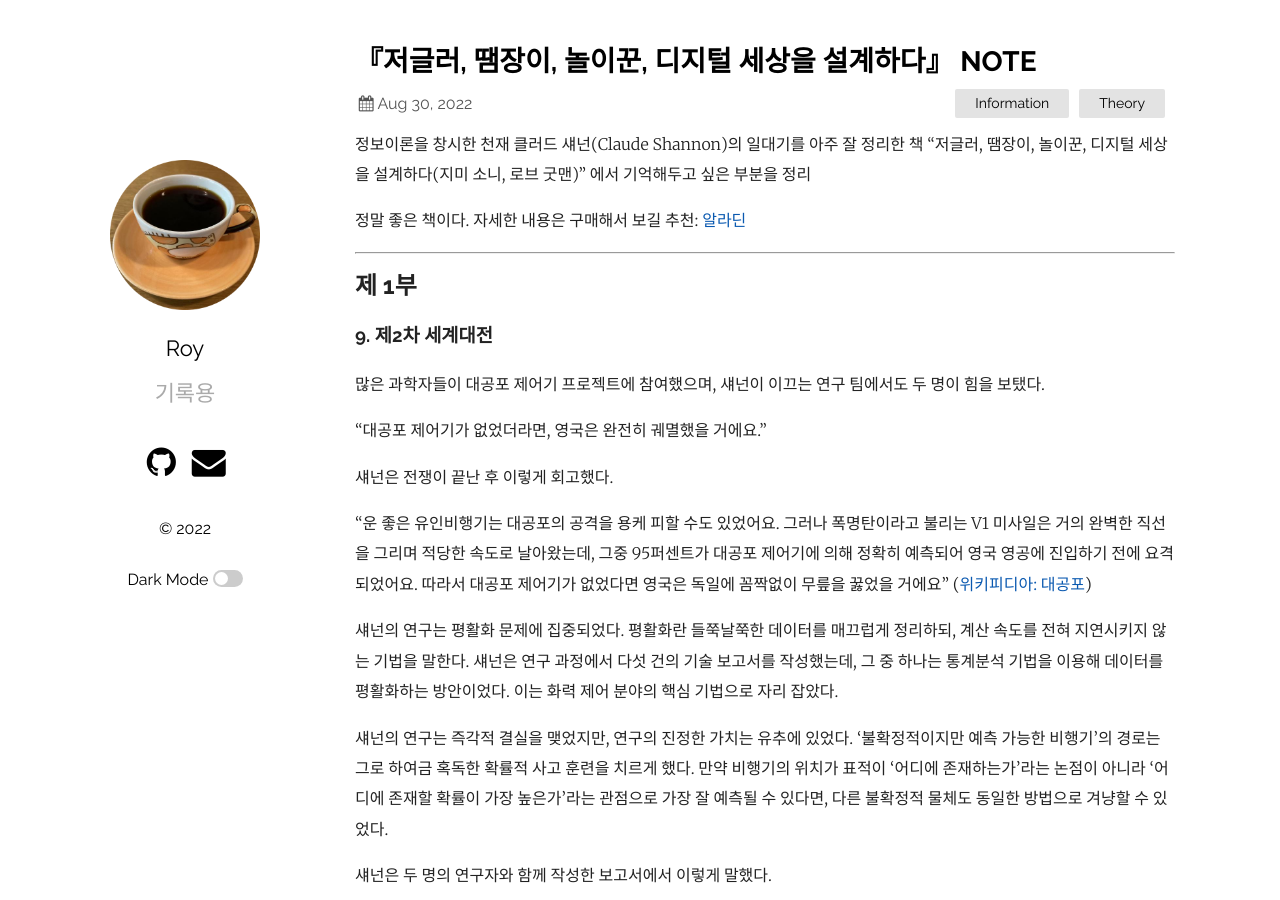
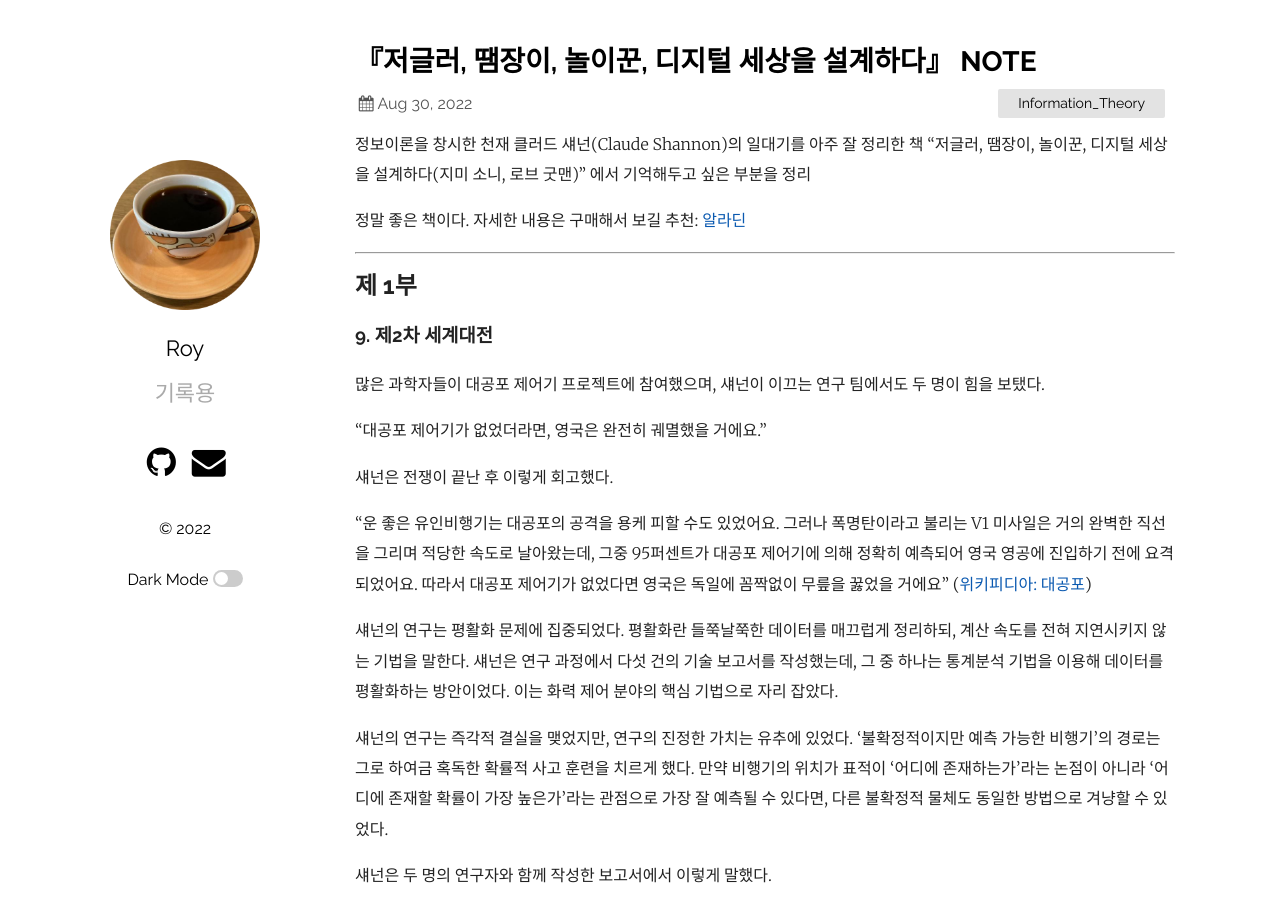
Before and after one commit to roy8in/roy8in.github.io, a Jekyll site: the page built from _posts/2022-08-30-A_Mind_at_Play.md, in a window 1280 px wide and 900 px high. Built offline with Jekyll 4.4.1, drawn with Linux system fonts in a browser that asks for light colours.

```diff
--- a/_posts/2022-08-30-A_Mind_at_Play.md
+++ b/_posts/2022-08-30-A_Mind_at_Play.md
@@ -2,7 +2,7 @@
 layout: post
 title: 『저글러, 땜장이, 놀이꾼, 디지털 세상을 설계하다』 NOTE
 date: 2022-08-30
-categories: Information Theory
+categories: Information_Theory
 tag: Information Theory, Probability, Quantitative, Quant, Claude Shannon, Machine Learning
 comments: True
 ---
```
